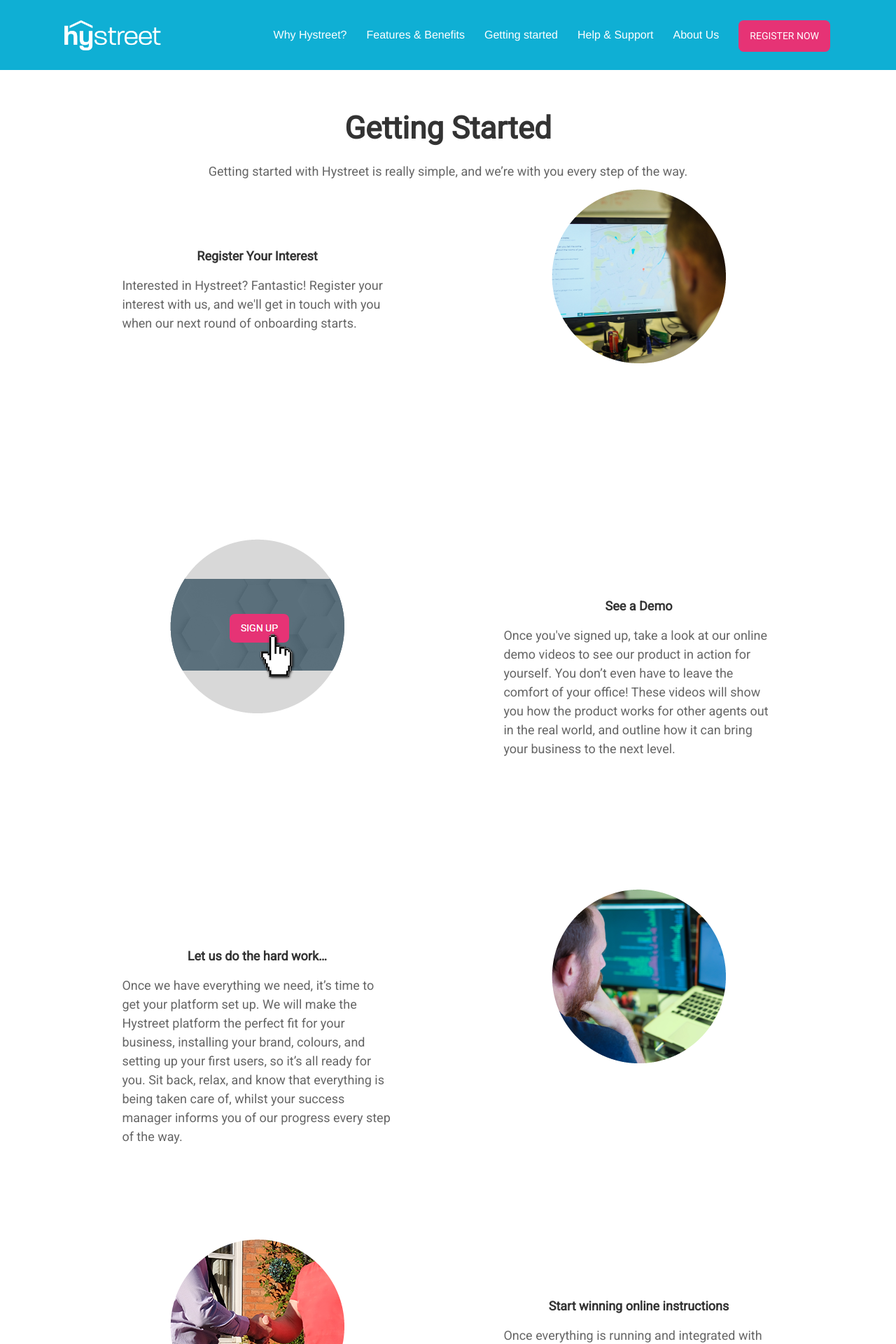
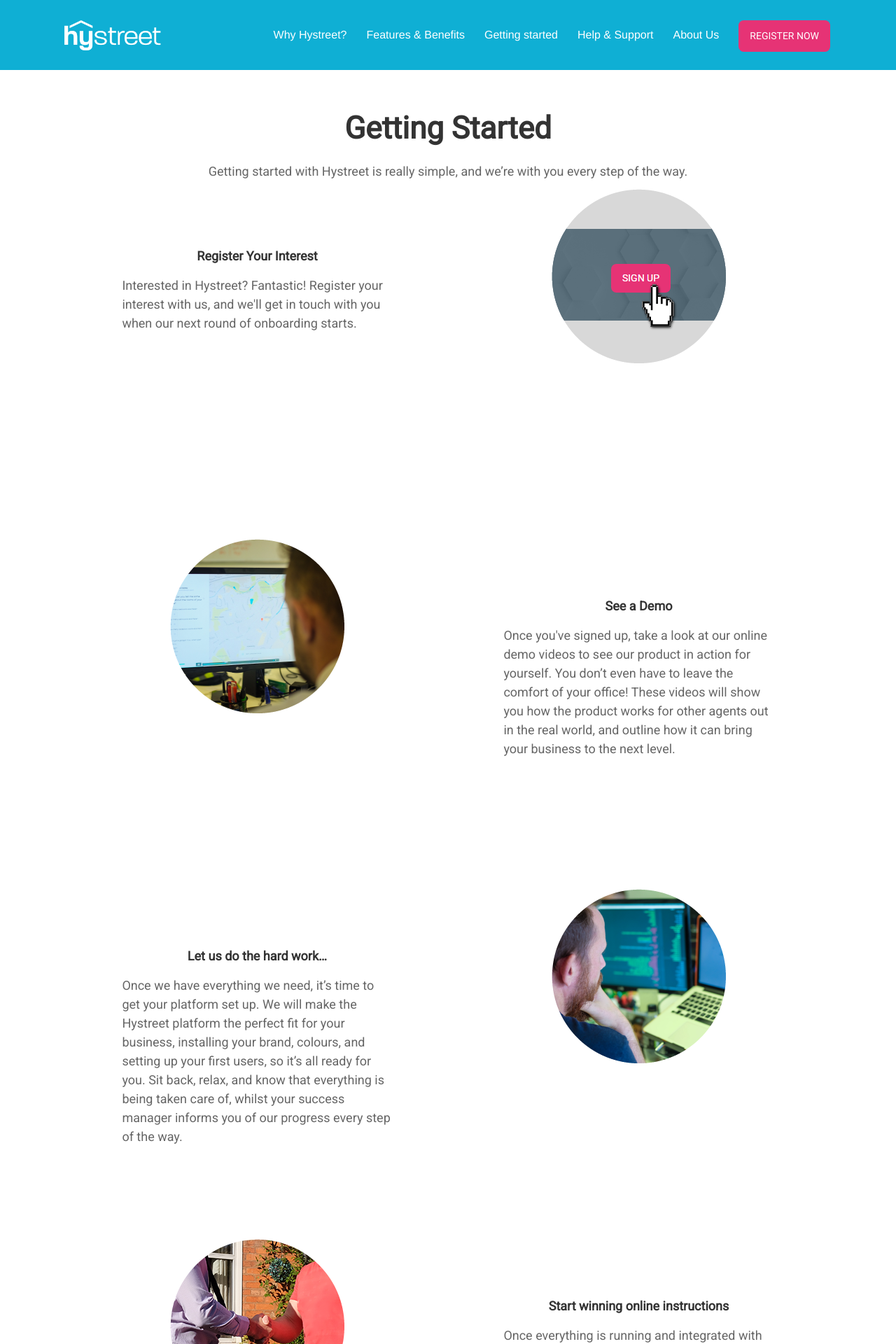
Before and after one commit to hystreet/hystreet.github.io, a Jekyll site: the page built from 2/getting-started/index.html, in a window 1280 px wide. Shown: the top 1920 px of the page at 70% size. Built offline with Jekyll 4.4.1, drawn with Linux system fonts in a browser that asks for light colours; some web fonts are replaced; a script that is not in the unit is left out.

Commit message:
Swapping images round

```diff
--- a/2/getting-started/index.html
+++ b/2/getting-started/index.html
@@ -31,7 +31,7 @@
                   <p>Interested in Hystreet? Fantastic! Register your interest with us, and we'll get in touch with you when our next round of onboarding starts.</p>          </div>
           <div class="large-6 columns right layout-text">
             <div class="getting-started__wrap">
-              <img src="/images/gs-alex.png">
+              <img src="/images/gs-signup.png">
             </div>
           </div>
         </div>
@@ -39,7 +39,7 @@
       <div class="large-12 columns" style="height: 500px;">
             <div class="large-6 columns left layout-text">
               <div class="getting-started__wrap-right">
-                <img src="/images/gs-signup.png">
+                <img src="/images/gs-alex.png">
               </div>
         </div>
       <div class="large-6 columns right" style="
```
